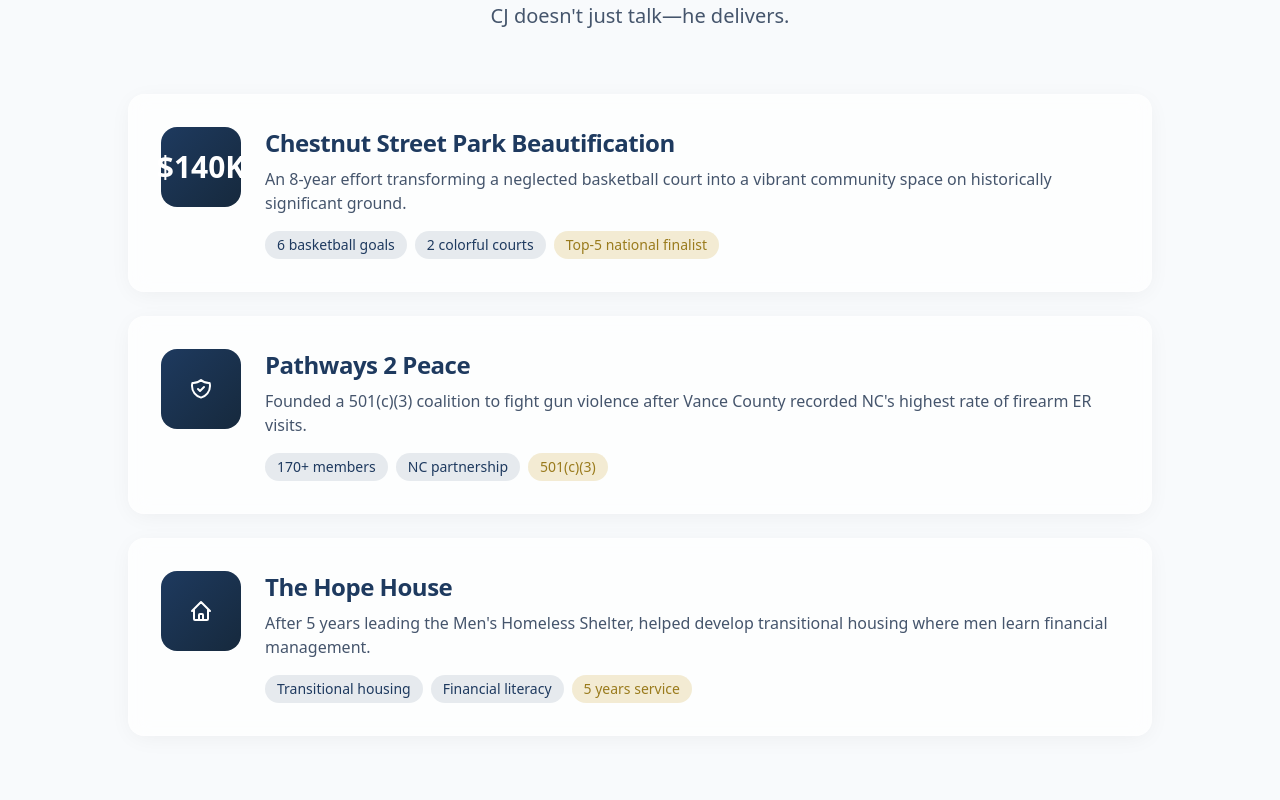
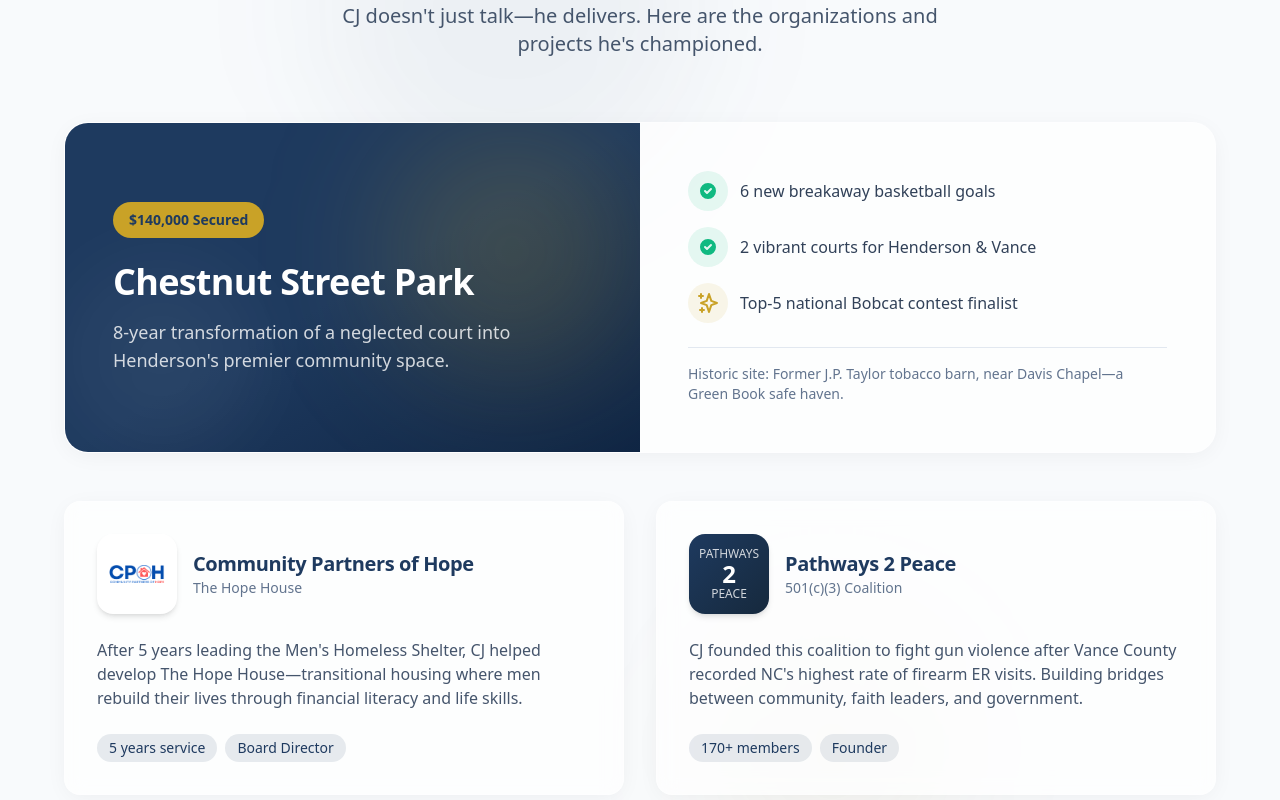
Before and after one commit to willsigmon/cjcommissioner, a Next.js app: page / in a window 1280 px wide. Shown: the part 3320-4120 px from the top of the page. Built offline with nearby package versions, Linux system fonts and the light colour scheme.

Commit message:
Redesign Track Record section with visual partner showcase
- Featured hero card for Chestnut Street Park (K)
- Official Community Partners of Hope logo
- Clean text-based Pathways 2 Peace branding
- Two-column layout for partner orgs
- Fixed k text bleeding issue

```diff
--- a/src/app/page.tsx
+++ b/src/app/page.tsx
@@ -699,9 +699,13 @@ export default function Home() {
           </div>
         </section>
 
-        {/* Achievements Section - Clean Timeline Design */}
-        <section id="achievements" className="py-20 px-4 sm:px-6 lg:px-8 bg-slate-50 dark:bg-slate-900/50 relative">
-          <div className="max-w-5xl mx-auto">
+        {/* Achievements Section - Visual Partner Showcase */}
+        <section id="achievements" className="py-20 px-4 sm:px-6 lg:px-8 bg-slate-50 dark:bg-slate-900/50 relative overflow-hidden">
+          {/* Background decoration */}
+          <div className="absolute top-0 left-1/4 w-96 h-96 bg-[#1e3a5f]/5 rounded-full blur-3xl" />
+          <div className="absolute bottom-0 right-1/4 w-64 h-64 bg-[#c9a227]/5 rounded-full blur-3xl" />
+
+          <div className="max-w-6xl mx-auto relative z-10">
             <div className="text-center mb-16 animate-fadeInUp">
               <span className="inline-block px-4 py-2 bg-[#1e3a5f]/10 dark:bg-[#1e3a5f]/30 rounded-full text-sm font-bold uppercase tracking-wider text-[#1e3a5f] dark:text-[#c9a227] mb-4">
                 Proven Results
@@ -710,75 +714,113 @@ export default function Home() {
                 Track Record of Impact
               </h2>
               <p className="text-xl text-slate-600 dark:text-slate-400 max-w-2xl mx-auto">
-                CJ doesn&apos;t just talk—he delivers.
+                CJ doesn&apos;t just talk—he delivers. Here are the organizations and projects he&apos;s championed.
               </p>
             </div>
 
-            {/* Achievement Cards - Vertical Stack */}
-            <div className="space-y-6">
-              {/* Chestnut Street Park */}
-              <div className="glass-card rounded-2xl p-6 md:p-8 card-hover animate-fadeInUp">
-                <div className="flex flex-col md:flex-row md:items-start gap-6">
-                  <div className="flex-shrink-0 w-16 h-16 md:w-20 md:h-20 bg-gradient-to-br from-[#1e3a5f] to-[#16293d] rounded-2xl flex items-center justify-center text-white">
-                    <span className="text-2xl md:text-3xl font-black">$140K</span>
-                  </div>
-                  <div className="flex-1">
-                    <h3 className="text-xl md:text-2xl font-bold text-[#1e3a5f] dark:text-white mb-2">
-                      Chestnut Street Park Beautification
-                    </h3>
-                    <p className="text-slate-600 dark:text-slate-400 mb-4">
-                      An 8-year effort transforming a neglected basketball court into a vibrant community space on historically significant ground.
-                    </p>
-                    <div className="flex flex-wrap gap-2">
-                      <span className="px-3 py-1 bg-[#1e3a5f]/10 dark:bg-[#1e3a5f]/30 rounded-full text-sm text-[#1e3a5f] dark:text-slate-300">6 basketball goals</span>
-                      <span className="px-3 py-1 bg-[#1e3a5f]/10 dark:bg-[#1e3a5f]/30 rounded-full text-sm text-[#1e3a5f] dark:text-slate-300">2 colorful courts</span>
-                      <span className="px-3 py-1 bg-[#c9a227]/20 rounded-full text-sm text-[#9a7b1d] dark:text-[#c9a227]">Top-5 national finalist</span>
+            {/* Featured Achievement - Chestnut Street Park */}
+            <div className="mb-12 animate-fadeInUp">
+              <div className="glass-card rounded-3xl overflow-hidden shadow-xl">
+                <div className="grid md:grid-cols-2">
+                  {/* Visual Side */}
+                  <div className="bg-gradient-to-br from-[#1e3a5f] via-[#1e3a5f] to-[#0f2544] p-8 md:p-12 flex flex-col justify-center relative overflow-hidden">
+                    <div className="absolute top-0 right-0 w-64 h-64 bg-[#c9a227]/20 rounded-full blur-3xl" />
+                    <div className="absolute bottom-0 left-0 w-48 h-48 bg-white/5 rounded-full blur-2xl" />
+                    <div className="relative z-10">
+                      <div className="inline-block px-4 py-2 bg-[#c9a227] rounded-full text-sm font-bold text-[#1e3a5f] mb-6">
+                        $140,000 Secured
+                      </div>
+                      <h3 className="text-3xl md:text-4xl font-bold text-white mb-4">
+                        Chestnut Street Park
+                      </h3>
+                      <p className="text-white/80 text-lg">
+                        8-year transformation of a neglected court into Henderson&apos;s premier community space.
+                      </p>
                     </div>
                   </div>
+                  {/* Content Side */}
+                  <div className="p-8 md:p-12 flex flex-col justify-center">
+                    <div className="space-y-4 mb-6">
+                      <div className="flex items-center gap-3">
+                        <div className="w-10 h-10 rounded-full bg-[#10b981]/10 flex items-center justify-center text-[#10b981]">
+                          <Icons.CheckCircle />
+                        </div>
+                        <span className="text-slate-700 dark:text-slate-300">6 new breakaway basketball goals</span>
+                      </div>
+                      <div className="flex items-center gap-3">
+                        <div className="w-10 h-10 rounded-full bg-[#10b981]/10 flex items-center justify-center text-[#10b981]">
+                          <Icons.CheckCircle />
+                        </div>
+                        <span className="text-slate-700 dark:text-slate-300">2 vibrant courts for Henderson & Vance</span>
+                      </div>
+                      <div className="flex items-center gap-3">
+                        <div className="w-10 h-10 rounded-full bg-[#c9a227]/10 flex items-center justify-center text-[#c9a227]">
+                          <Icons.Award />
+                        </div>
+                        <span className="text-slate-700 dark:text-slate-300 font-medium">Top-5 national Bobcat contest finalist</span>
+                      </div>
+                    </div>
+                    <p className="text-sm text-slate-500 dark:text-slate-400 border-t border-slate-200 dark:border-slate-700 pt-4">
+                      Historic site: Former J.P. Taylor tobacco barn, near Davis Chapel—a Green Book safe haven.
+                    </p>
+                  </div>
+                </div>
+              </div>
+            </div>
+
+            {/* Partner Organizations */}
+            <div className="grid md:grid-cols-2 gap-8">
+              {/* Community Partners of Hope */}
+              <div className="glass-card rounded-2xl p-8 card-hover animate-fadeInUp stagger-1">
+                <div className="flex items-center gap-4 mb-6">
+                  <div className="w-20 h-20 rounded-2xl bg-white shadow-md flex items-center justify-center p-2 overflow-hidden">
+                    <Image
+                      src="/cp-hope-logo.png"
+                      alt="Community Partners of Hope"
+                      width={72}
+                      height={72}
+                      className="object-contain"
+                    />
+                  </div>
+                  <div>
+                    <h3 className="text-xl font-bold text-[#1e3a5f] dark:text-white">
+                      Community Partners of Hope
+                    </h3>
+                    <p className="text-sm text-slate-500 dark:text-slate-400">The Hope House</p>
+                  </div>
+                </div>
+                <p className="text-slate-600 dark:text-slate-400 mb-6">
+                  After 5 years leading the Men&apos;s Homeless Shelter, CJ helped develop The Hope House—transitional housing where men rebuild their lives through financial literacy and life skills.
+                </p>
+                <div className="flex flex-wrap gap-2">
+                  <span className="px-3 py-1 bg-[#1e3a5f]/10 dark:bg-[#1e3a5f]/30 rounded-full text-sm text-[#1e3a5f] dark:text-slate-300">5 years service</span>
+                  <span className="px-3 py-1 bg-[#1e3a5f]/10 dark:bg-[#1e3a5f]/30 rounded-full text-sm text-[#1e3a5f] dark:text-slate-300">Board Director</span>
                 </div>
               </div>
 
               {/* Pathways 2 Peace */}
-              <div className="glass-card rounded-2xl p-6 md:p-8 card-hover animate-fadeInUp stagger-1">
-                <div className="flex flex-col md:flex-row md:items-start gap-6">
-                  <div className="flex-shrink-0 w-16 h-16 md:w-20 md:h-20 bg-gradient-to-br from-[#1e3a5f] to-[#16293d] rounded-2xl flex items-center justify-center text-white">
-                    <Icons.Shield />
+              <div className="glass-card rounded-2xl p-8 card-hover animate-fadeInUp stagger-2">
+                <div className="flex items-center gap-4 mb-6">
+                  <div className="w-20 h-20 rounded-2xl bg-gradient-to-br from-[#1e3a5f] to-[#16293d] shadow-md flex items-center justify-center">
+                    <div className="text-center text-white">
+                      <div className="text-xs font-medium opacity-80">PATHWAYS</div>
+                      <div className="text-2xl font-black leading-none">2</div>
+                      <div className="text-xs font-medium opacity-80">PEACE</div>
+                    </div>
                   </div>
-                  <div className="flex-1">
-                    <h3 className="text-xl md:text-2xl font-bold text-[#1e3a5f] dark:text-white mb-2">
+                  <div>
+                    <h3 className="text-xl font-bold text-[#1e3a5f] dark:text-white">
                       Pathways 2 Peace
                     </h3>
-                    <p className="text-slate-600 dark:text-slate-400 mb-4">
-                      Founded a 501(c)(3) coalition to fight gun violence after Vance County recorded NC&apos;s highest rate of firearm ER visits.
-                    </p>
-                    <div className="flex flex-wrap gap-2">
-                      <span className="px-3 py-1 bg-[#1e3a5f]/10 dark:bg-[#1e3a5f]/30 rounded-full text-sm text-[#1e3a5f] dark:text-slate-300">170+ members</span>
-                      <span className="px-3 py-1 bg-[#1e3a5f]/10 dark:bg-[#1e3a5f]/30 rounded-full text-sm text-[#1e3a5f] dark:text-slate-300">NC partnership</span>
-                      <span className="px-3 py-1 bg-[#c9a227]/20 rounded-full text-sm text-[#9a7b1d] dark:text-[#c9a227]">501(c)(3)</span>
-                    </div>
+                    <p className="text-sm text-slate-500 dark:text-slate-400">501(c)(3) Coalition</p>
                   </div>
                 </div>
-              </div>
-
-              {/* Hope House */}
-              <div className="glass-card rounded-2xl p-6 md:p-8 card-hover animate-fadeInUp stagger-2">
-                <div className="flex flex-col md:flex-row md:items-start gap-6">
-                  <div className="flex-shrink-0 w-16 h-16 md:w-20 md:h-20 bg-gradient-to-br from-[#1e3a5f] to-[#16293d] rounded-2xl flex items-center justify-center text-white">
-                    <Icons.Home />
-                  </div>
-                  <div className="flex-1">
-                    <h3 className="text-xl md:text-2xl font-bold text-[#1e3a5f] dark:text-white mb-2">
-                      The Hope House
-                    </h3>
-                    <p className="text-slate-600 dark:text-slate-400 mb-4">
-                      After 5 years leading the Men&apos;s Homeless Shelter, helped develop transitional housing where men learn financial management.
-                    </p>
-                    <div className="flex flex-wrap gap-2">
-                      <span className="px-3 py-1 bg-[#1e3a5f]/10 dark:bg-[#1e3a5f]/30 rounded-full text-sm text-[#1e3a5f] dark:text-slate-300">Transitional housing</span>
-                      <span className="px-3 py-1 bg-[#1e3a5f]/10 dark:bg-[#1e3a5f]/30 rounded-full text-sm text-[#1e3a5f] dark:text-slate-300">Financial literacy</span>
-                      <span className="px-3 py-1 bg-[#c9a227]/20 rounded-full text-sm text-[#9a7b1d] dark:text-[#c9a227]">5 years service</span>
-                    </div>
-                  </div>
+                <p className="text-slate-600 dark:text-slate-400 mb-6">
+                  CJ founded this coalition to fight gun violence after Vance County recorded NC&apos;s highest rate of firearm ER visits. Building bridges between community, faith leaders, and government.
+                </p>
+                <div className="flex flex-wrap gap-2">
+                  <span className="px-3 py-1 bg-[#1e3a5f]/10 dark:bg-[#1e3a5f]/30 rounded-full text-sm text-[#1e3a5f] dark:text-slate-300">170+ members</span>
+                  <span className="px-3 py-1 bg-[#1e3a5f]/10 dark:bg-[#1e3a5f]/30 rounded-full text-sm text-[#1e3a5f] dark:text-slate-300">Founder</span>
                 </div>
               </div>
             </div>
```
Also changed, not shown: public/cp-hope-logo.png (added).
